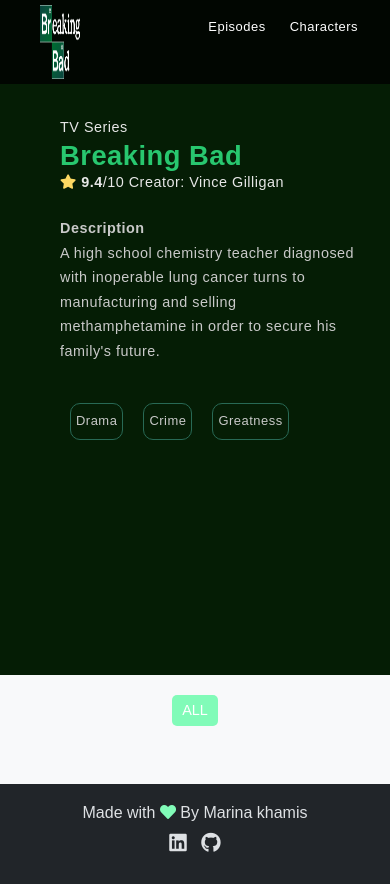
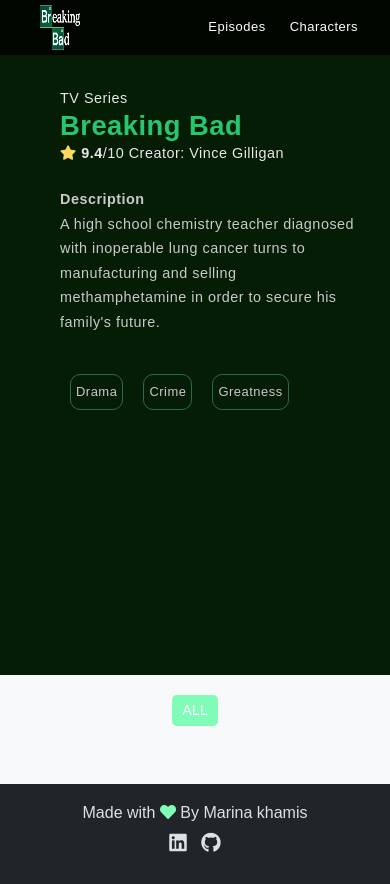
Before and after one commit to marinakhamis/Breaking-Bad-Website, a plain HTML site: page index.html in a window 390 px wide. Drawn offline with Linux system fonts and the light colour scheme; no server answers.

Commit message:
Fixing sizes

```diff
--- a/css/main.scss
+++ b/css/main.scss
@@ -314,11 +314,9 @@ footer {
             display: flex;
             flex-direction: row;
             background-color: #000000c9;
-            height: 10vh;
             .logo {
                 margin-left: 20px;
                 width: 40px;
-                height: 100%;
             }
             ul {
                 display: flex;
```
Also changed, not shown: css/main.css, 1 other file.
